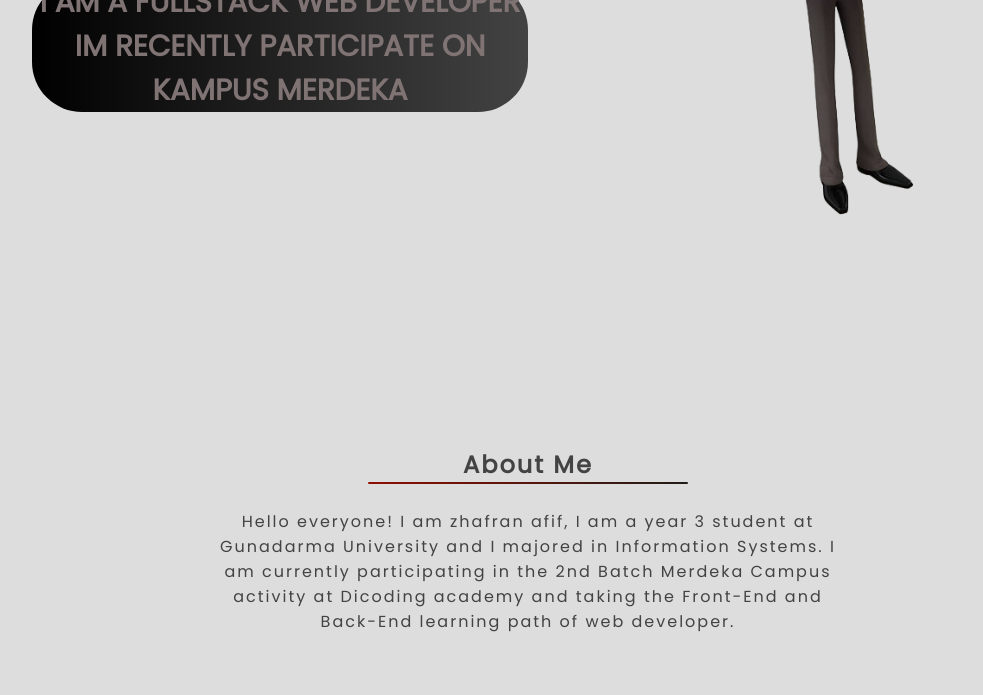
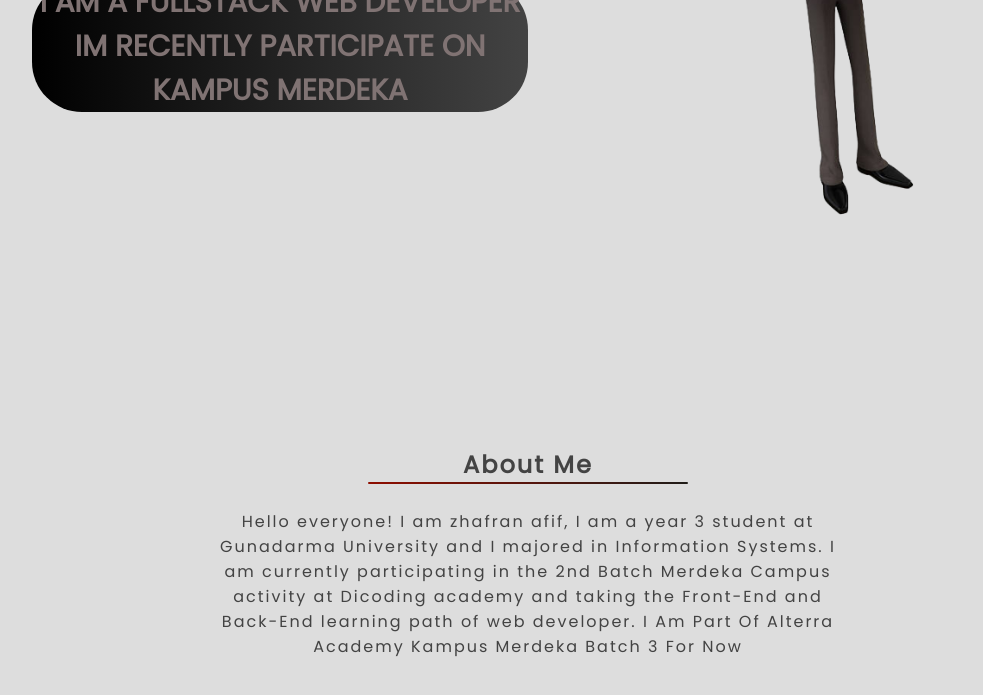
Before and after one commit to zhafranafif/Submission-Web, a plain HTML site: page index.html in a window 1280 px wide. Shown: the part 385-1080 px from the top of the page, without its empty margins (112-1095 px from the left). Drawn offline with Linux system fonts and the light colour scheme.

Commit message:
menambahkan kalimat pada about me section

```diff
--- a/index.html
+++ b/index.html
@@ -49,7 +49,7 @@
                 <h2>About Me</h2>
                 <span></span>
                 <P>Hello everyone! I am zhafran afif, I am a year 3 student at Gunadarma University and I majored in Information Systems. I am currently participating in the 2nd Batch Merdeka Campus activity
-                at Dicoding academy and taking the Front-End and Back-End learning path of web developer.</P>
+                at Dicoding academy and taking the Front-End and Back-End learning path of web developer. I Am Part Of Alterra Academy Kampus Merdeka Batch 3 For Now</P>
             </div>
         </section>
     </article>
```
